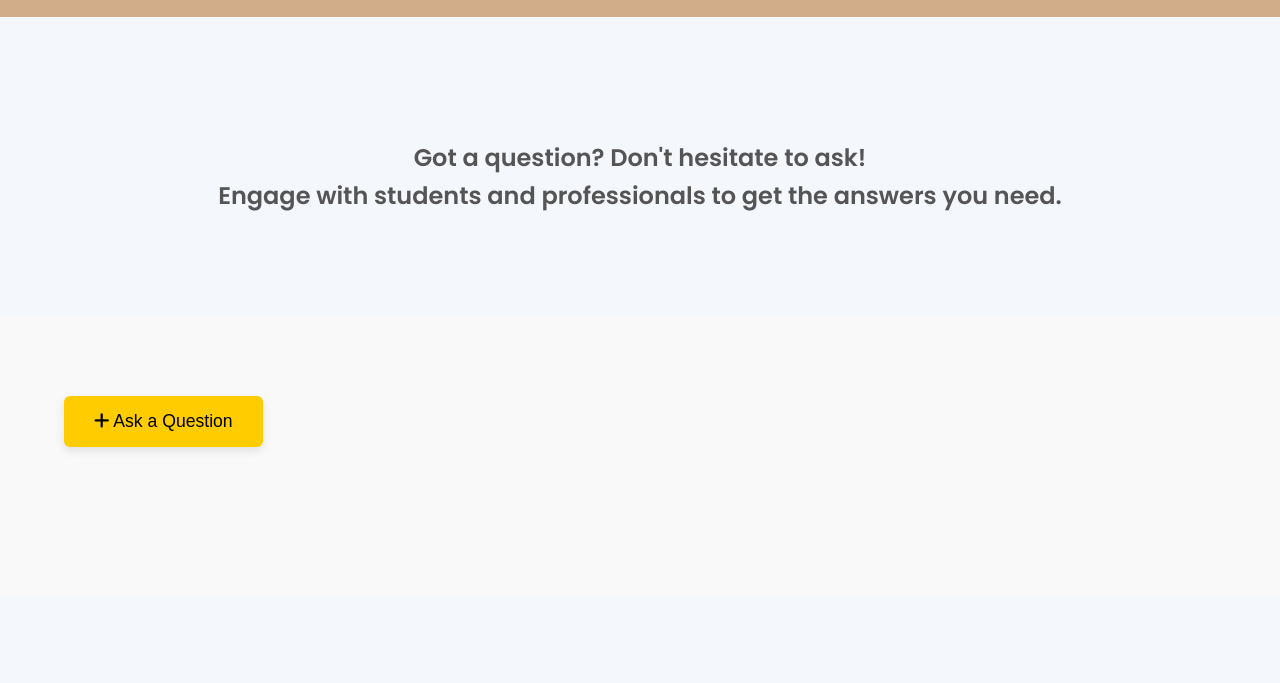
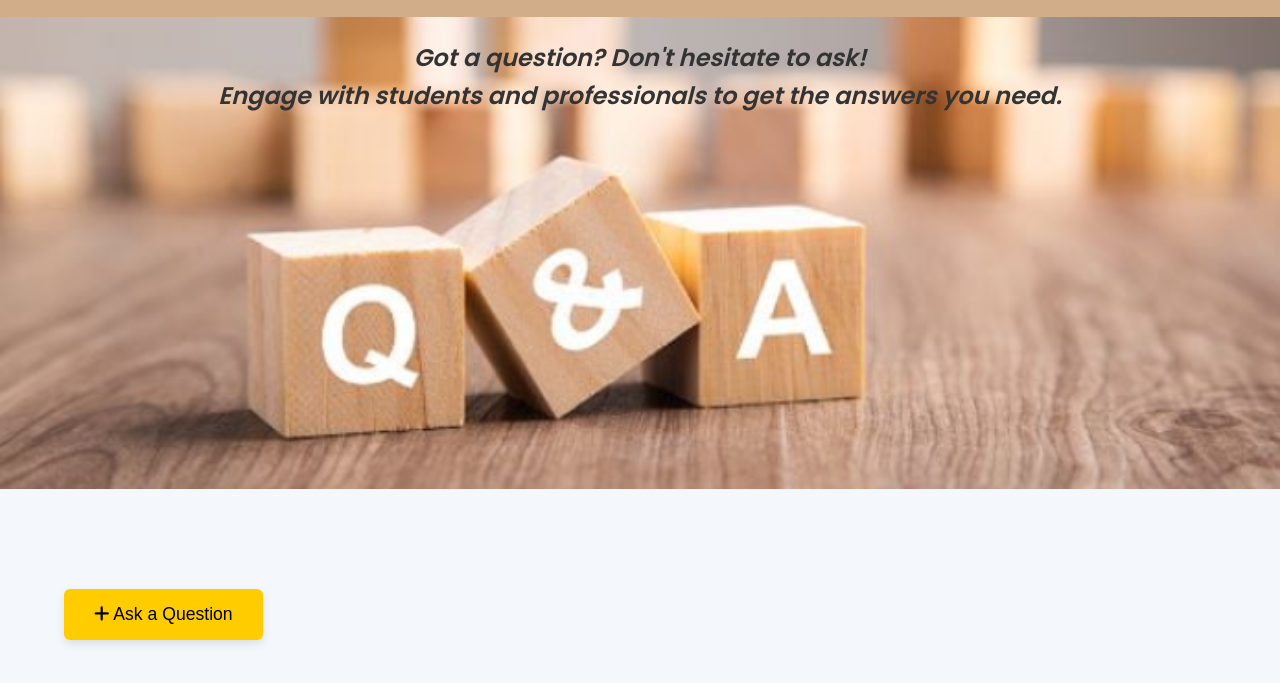
Before and after one commit to AliZreik05/UniCareerHub, a website: page Frontend/HTML/Q&ASection.html in a window 1280 px wide. Shown: the part 61-744 px from the top of the page. Drawn offline with Linux system fonts and the light colour scheme; files that its build step writes are made by us from their sources; no server answers.

Commit message:
Enhanced the design of Q&A section

```diff
--- a/public/css/Q&AStyles.css
+++ b/public/css/Q&AStyles.css
@@ -43,9 +43,8 @@ body {
 
 /* Section and Container */
 #qa-section {
-    background-color: #f9f9f9;
     padding: 50px 0;
-    margin-top: 100px;
+    margin-top: 20px;
 }
 
 .container {
@@ -69,12 +68,18 @@ h3 {
     color: #444;
 }
 
+
 .intro-text {
+    background: url('/Pics/QA.png') no-repeat center center;
+    background-size: cover;
+    min-height: 550px;
+    display: flex;
+    justify-content: center;
+    text-align: center;
+    padding: 100px;
+    font-weight: bold;
+    font-style: italic;
     font-size: 1.5em;
-    text-align: center;
-    color: #555;
-    margin-top: 200px;
-    font-weight: bold;
 }
 
 /* Button Styling */
```
Also changed, not shown: public/Pics/QA.png (added).
